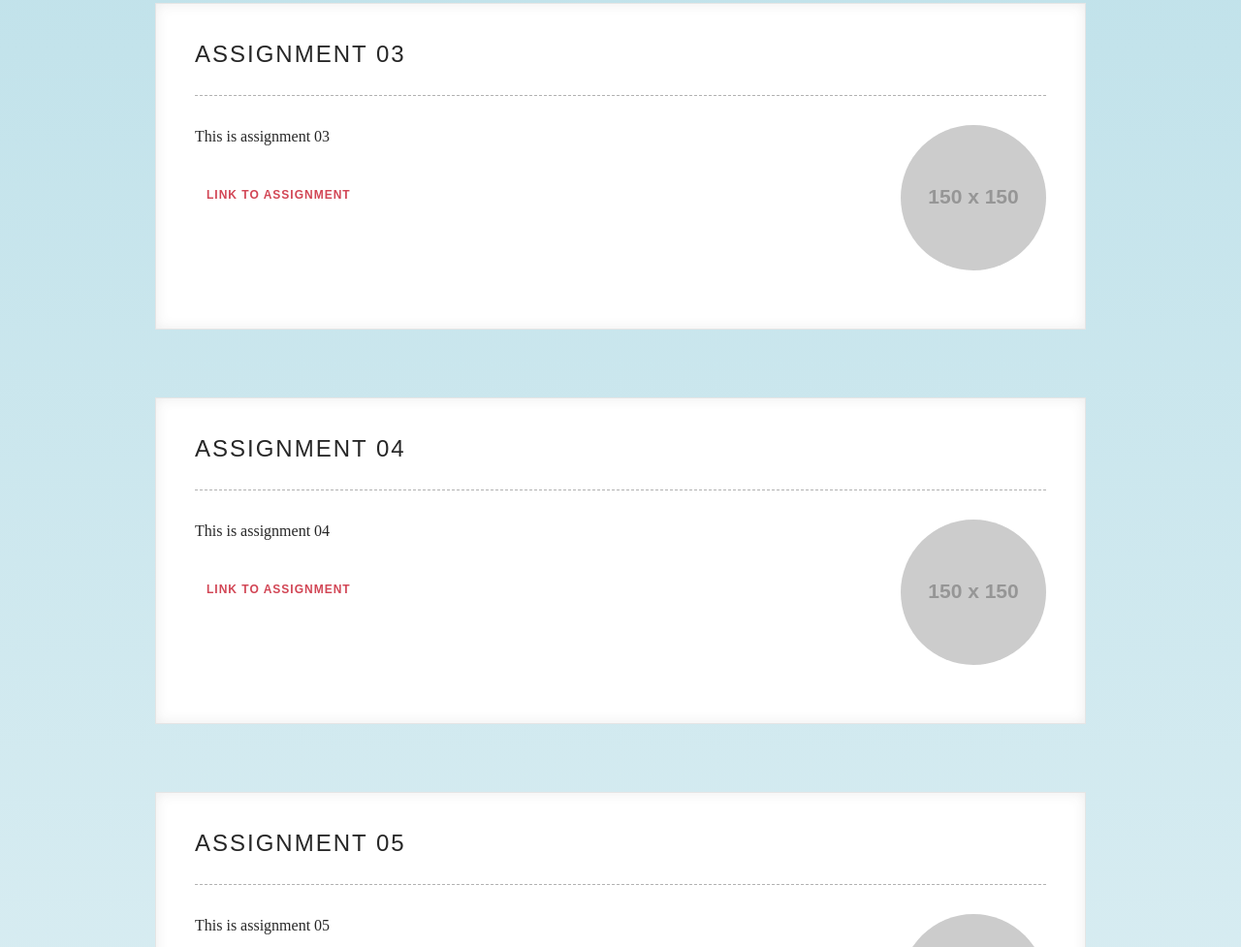
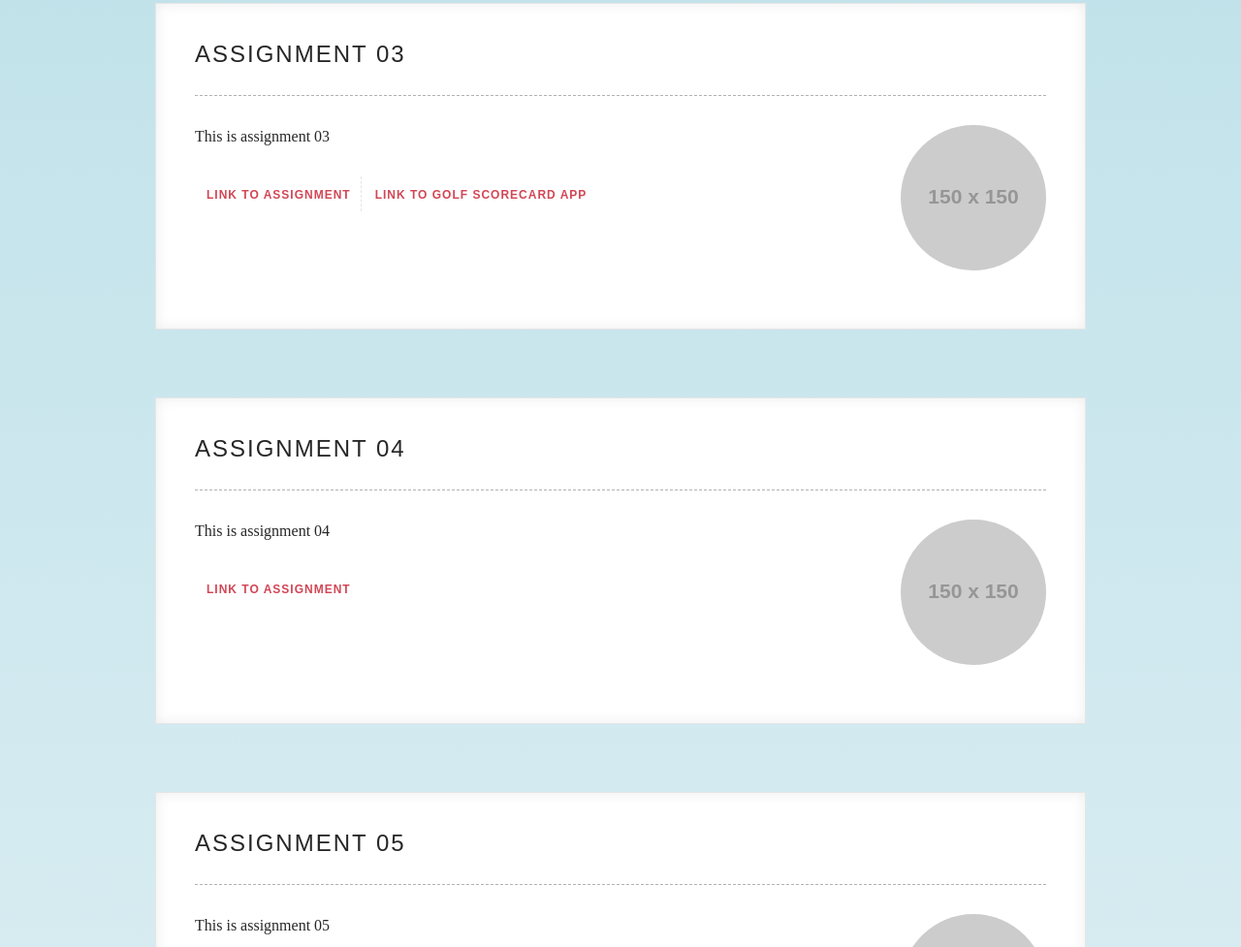
Before and after one commit to iZeroKim/farwa, a plain HTML site: page index.html in a window 1280 px wide. Shown: the part 1008-1985 px from the top of the page at 97% size. Drawn offline with Linux system fonts and the light colour scheme; placeholder pictures from the web are drawn by us.

Commit message:
Add link to golf scorecard app

```diff
--- a/index.html
+++ b/index.html
@@ -391,6 +391,8 @@
         <p>This is assignment 03</p>
         <ul class="social">
             <li><a href="https://fatimaf19.github.io/farwa/assignments/assignment03.html">Link to assignment</a></li>
+            <li><a href="https://fatimaf19.github.io/farwa/assignments/golfScorecard.html">Link to golf scorecard app</a></li>
+
         </ul>
     </article>
 
```
